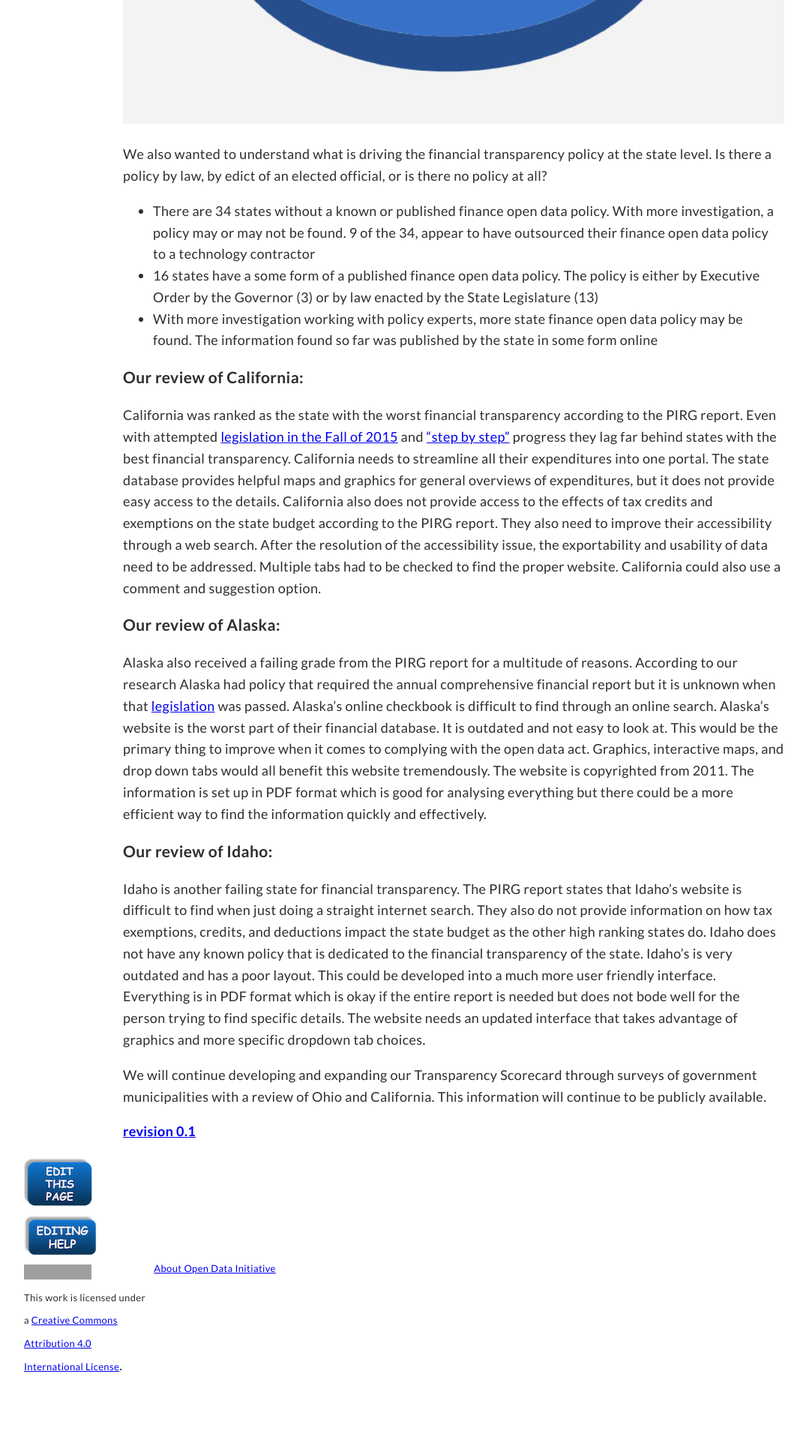
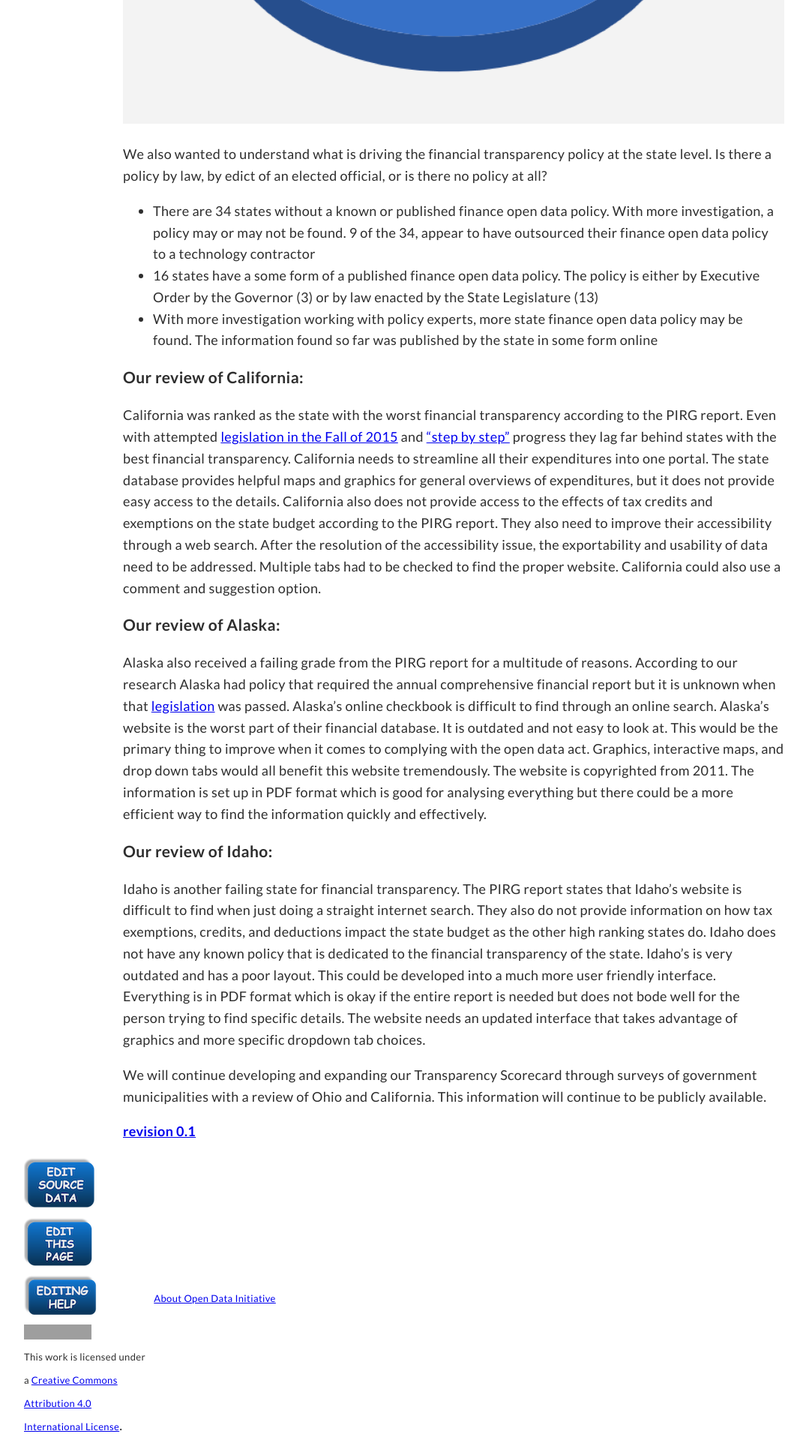
Before and after one commit to opendatainitiative/opendatainitiative.github.io, a Jekyll site: the page built from transparency-scorecard.md, in a window 1280 px wide. Shown: the part 1929-3849 px from the top of the page at 75% size, without its empty margins (35-1110 px from the left). Built offline with Jekyll 4.4.1, drawn with Linux system fonts in a browser that asks for light colours; before the commit the page ends 3769 px from its top, so only the background shows below that; grey boxes are pictures that could not be loaded.

Commit message:
added editing option for legislation, transparency source data closes #7

```diff
--- a/_includes/footer.html
+++ b/_includes/footer.html
@@ -4,6 +4,11 @@
         <table>
             <tr>
                 <td width="25%">
+                {% if page.path contains "legislation" %}
+                		<a target="_blank" href="https://github.com/opendatainitiative/opendatainitiative.github.io/edit/master/_data/legislation.yml"><img src="/assets/img/edit-source-data-icon.png" alt="edit-source-data"></a>
+                	{% elsif page.path contains "transparency" %}
+                		<a target="_blank" href="https://github.com/opendatainitiative/opendatainitiative.github.io/edit/master/_data/transparency.yml"><img src="/assets/img/edit-source-data-icon.png" alt="edit-source-data"></a>
+                {% endif %}
                 <a target="_blank" href="https://github.com/opendatainitiative/opendatainitiative.github.io/edit/master/{{ page.path }}"><img src="/assets/img/edit-this-page-icon.png" alt="edit-this-page"></a>
           		<a target="_blank" href="/contributing"><img src="/assets/img/editing-help-icon.png" alt="editing-help"></a>
                   <!--
```
Also changed, not shown: assets/img/edit-source-data-icon.png (added).
